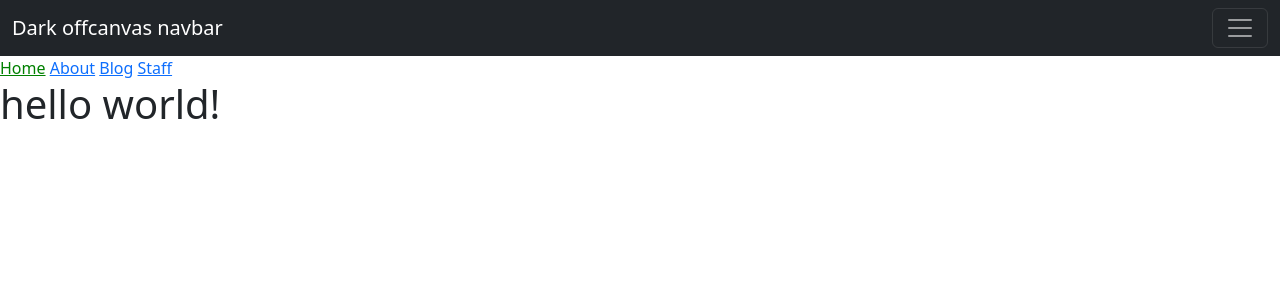
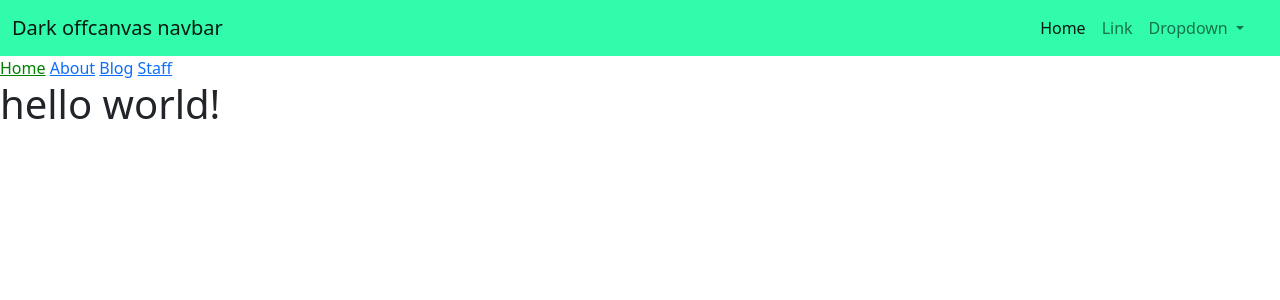
Before and after one commit to mikesheehy/blog, a Jekyll site: the page built from index.html, in a window 1280 px wide. Shown: the top 300 px of the page. Built offline with Jekyll 4.4.1, drawn with Linux system fonts in a browser that asks for light colours.

Commit message:
working on navbar colors

```diff
--- a/_includes/navigation.html
+++ b/_includes/navigation.html
@@ -1,4 +1,4 @@
-<nav class="navbar navbar-dark bg-dark" aria-label="Dark offcanvas navbar">
+<nav class="navbar navbar-expand-lg navbar-light" style="background-color:#31fcab" aria-label="Dark offcanvas navbar">
     <div class="container-fluid">
       <a class="navbar-brand" href="#">Dark offcanvas navbar</a>
       <button class="navbar-toggler" type="button" data-bs-toggle="offcanvas" data-bs-target="#offcanvasNavbarDark" aria-controls="offcanvasNavbarDark">
@@ -31,10 +31,6 @@
               </ul>
             </li>
           </ul>
-          <form class="d-flex mt-3" role="search">
-            <input class="form-control me-2" type="search" placeholder="Search" aria-label="Search">
-            <button class="btn btn-outline-success" type="submit">Search</button>
-          </form>
         </div>
       </div>
     </div>
--- a/_layouts/default.html
+++ b/_layouts/default.html
@@ -2,6 +2,7 @@
 <html lang="en">
   <head>
     <meta charset="utf-8">
+    <meta name="viewport" content="width=device-width, initial-scale=1">
     <title>Mike Sheehy | {{ page.title }}</title>
     <link rel="stylesheet" href="/assets/css/styles.css">
     <link href="https://cdn.jsdelivr.net/npm/bootstrap@5.2.0-beta1/dist/css/bootstrap.min.css" rel="stylesheet" integrity="sha384-0evHe/X+R7YkIZDRvuzKMRqM+OrBnVFBL6DOitfPri4tjfHxaWutUpFmBp4vmVor" crossorigin="anonymous">
@@ -9,8 +10,13 @@
     {% seo %}
   </head>
   <body>
-    {% include navigation.html %}
-    {{ content }}
-    <script src="https://cdn.jsdelivr.net/npm/bootstrap@5.2.0-beta1/dist/js/bootstrap.bundle.min.js" integrity="sha384-pprn3073KE6tl6bjs2QrFaJGz5/SUsLqktiwsUTF55Jfv3qYSDhgCecCxMW52nD2" crossorigin="anonymous"></script>
+    <header>
+      {% include navigation.html %}
+    </header>
+    <main>
+      {{ content }}
+    </main>
+    <footer></footer>
+      <script src="https://cdn.jsdelivr.net/npm/bootstrap@5.2.0-beta1/dist/js/bootstrap.bundle.min.js" integrity="sha384-pprn3073KE6tl6bjs2QrFaJGz5/SUsLqktiwsUTF55Jfv3qYSDhgCecCxMW52nD2" crossorigin="anonymous"></script>
   </body>
 </html>
--- a/_sass/main.scss
+++ b/_sass/main.scss
@@ -1,3 +1,9 @@
 .current {
     color: green;
   }
+
+  .navbar{
+    background-color: #31fcab;
+  }
+  $primary: #31fcab;
+  $danger: #ff4136;
```
Also changed, not shown: 13 other files.
